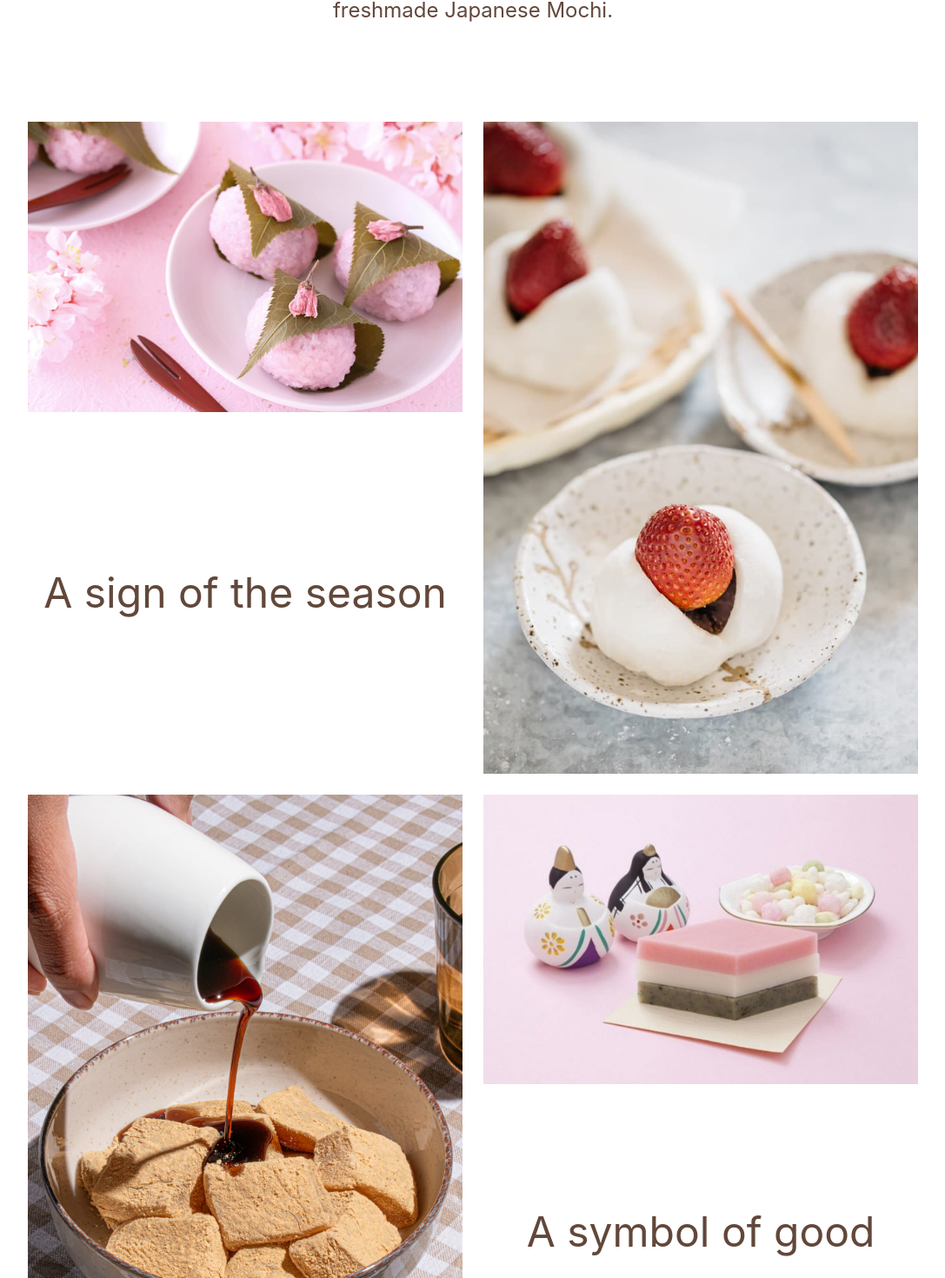
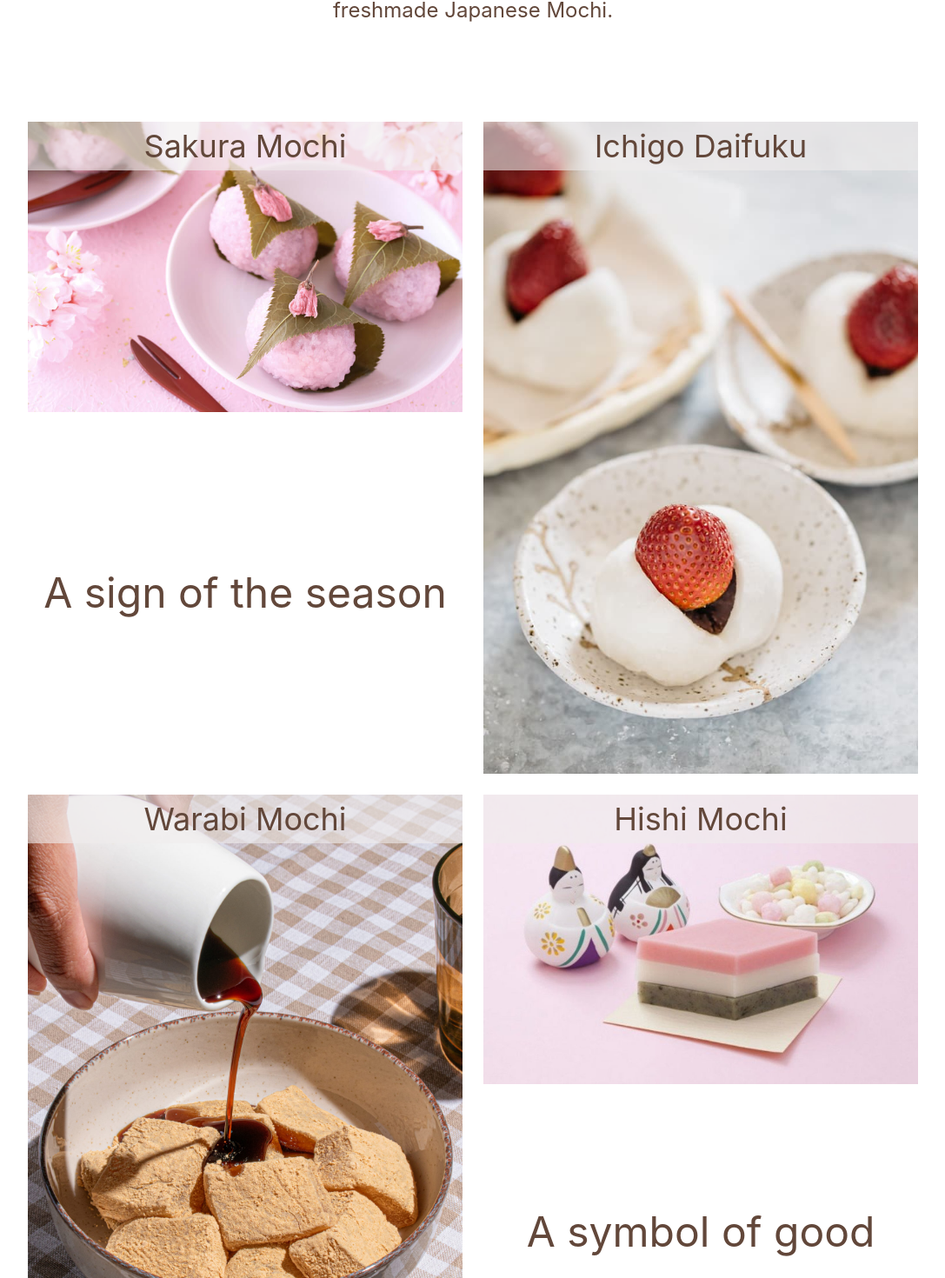
Before and after one commit to TotoroSyd/MochiMachi, a React (Create React App) app: page / in a window 1280 px wide. Shown: the part 948-2418 px from the top of the page at 87% size, without its empty margins (96-1183 px from the left). Built offline with nearby package versions, Linux system fonts and the light colour scheme.

Commit message:
Added product name overlay product photos

```diff
--- a/src/components/LandingPage.tsx
+++ b/src/components/LandingPage.tsx
@@ -34,26 +34,56 @@ export default function LandingPage() {
       <section className="grid w-4/5 gap-y-6" id="product_section">
         <section className="grid grid-cols-2 gap-x-6">
           <div className="grid grid-cols-1">
-            <img src={sakura_mochi} alt="sakura-mochi" className="w-full" />
+            <div className="image">
+              <img
+                src={sakura_mochi}
+                alt="sakura-mochi"
+                className="w-full image__img"
+              />
+              <div className="image__overlay text-4xl w-full h-14">
+                <p>Sakura Mochi</p>
+              </div>
+            </div>
             <div className="text-center text-5xl w-full">
               A sign of the season
             </div>
           </div>
-          <img src={ichigo_daifuku} alt="strawberry-mochi" className="w-full" />
+          <div className="image">
+            <img
+              src={ichigo_daifuku}
+              alt="strawberry-mochi"
+              className="w-full image__img"
+            />
+            <div className="image__overlay text-4xl w-full h-14">
+              <p>Ichigo Daifuku</p>
+            </div>
+          </div>
         </section>
 
         <section className="grid grid-cols-2 gap-x-6">
+          <div className="image">
             <img
               src={warabi_mochi}
               alt="mochi-soybean-powder"
-            className="w-full"
+              className="w-full image__img"
             />
+            <div className="image__overlay text-4xl w-full h-14">
+              <p>Warabi Mochi</p>
+            </div>
+          </div>
+
           <div className="grid grid-cols-1">
+            <div className="image">
               <img
                 src={hishi_mochi}
                 alt="hishi-diamond-mochi"
-              className="w-full"
+                className="w-full image__img"
               />
+              <div className="image__overlay text-4xl w-full h-14">
+                <p>Hishi Mochi</p>
+              </div>
+            </div>
+
             <div className="text-center text-5xl leading-relaxed w-full">
               A symbol of good fortune
             </div>
--- a/src/index.css
+++ b/src/index.css
@@ -37,3 +37,18 @@ code {
   background-color: #62473a;
   color: #e8e3de;
 }
+
+.image {
+  position: relative;
+}
+
+.image__overlay {
+  position: absolute;
+  top:0;
+  left:0;
+  color: #62473a;
+  background: rgba(240, 237, 237, 0.6);
+  display: flex;
+  justify-content: center;
+  align-items: center;
+}
```
Lines whose indentation alone changed are shown as unchanged.
